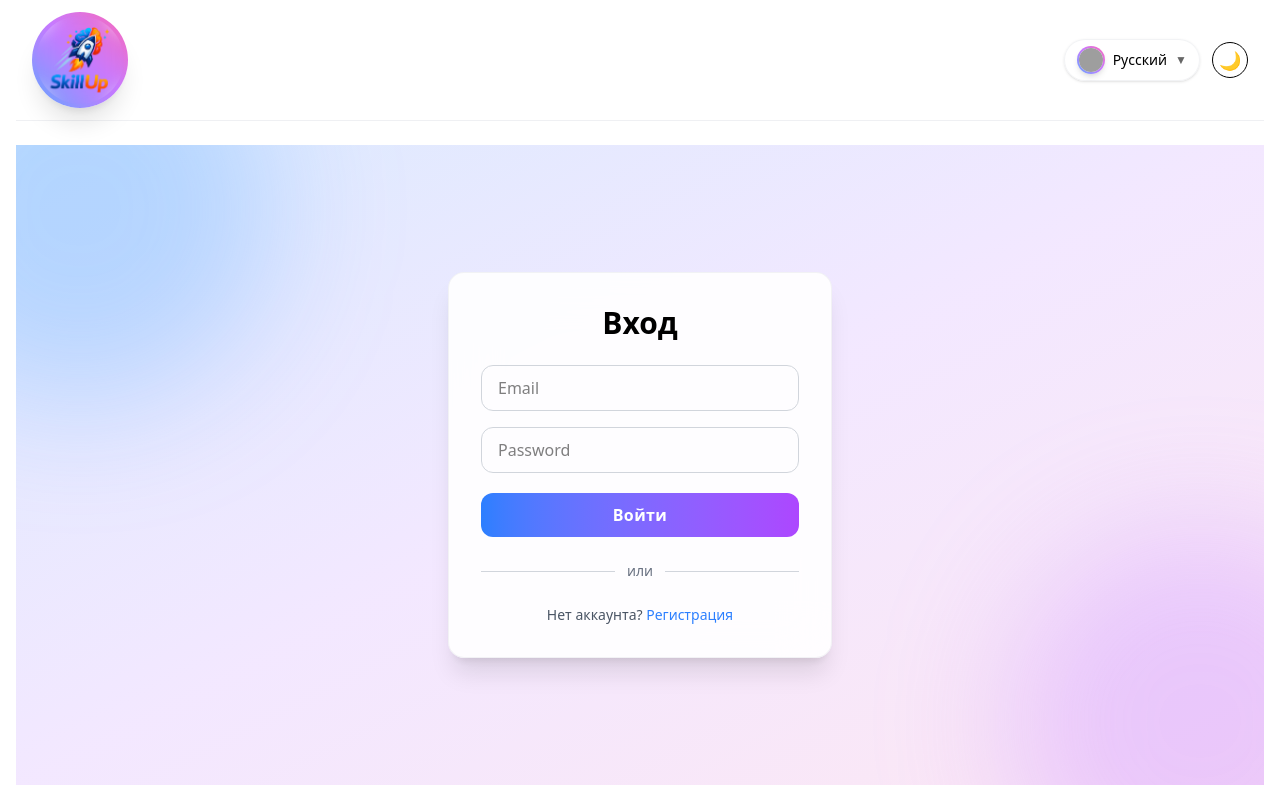
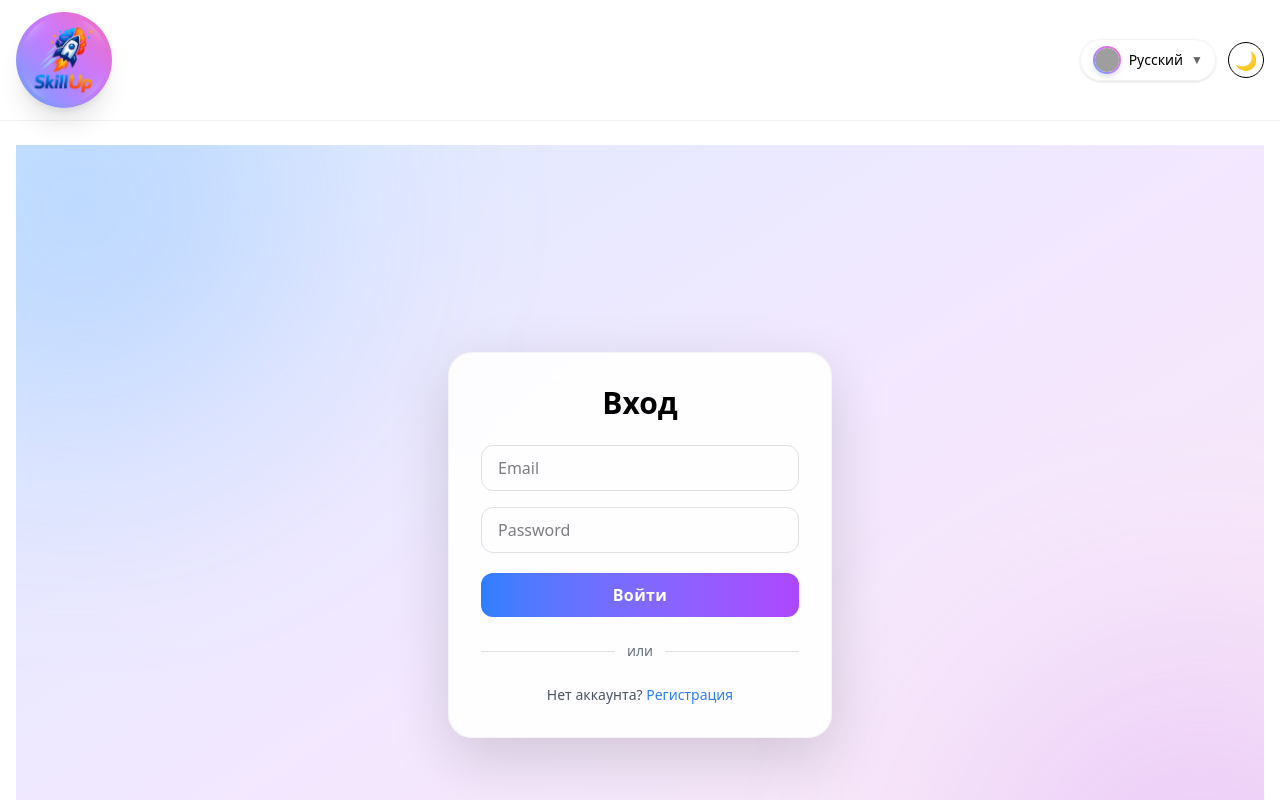
Before and after one commit to AbdulloevBurhon/SkillUp, a React (Vite) app: page /login in a window 1280 px wide. Shown: the top 800 px of the page. Built offline with nearby package versions, Linux system fonts and the light colour scheme; grey boxes are pictures that could not be loaded.

Commit message:
проверка

```diff
--- a/src/app/App.jsx
+++ b/src/app/App.jsx
@@ -1,30 +1,23 @@
-import {
-  createBrowserRouter,
-  RouterProvider,
-  Navigate,
-} from "react-router-dom";
+import { createBrowserRouter, RouterProvider } from "react-router-dom";
 
-import Layout from "../layout/layout";
+import MainLayout from "../layout/MainLayout";
 
 import Login from "../pages/login";
+import Register from "../pages/Register";
 import Home from "../pages/home";
 
-function App() {
 const router = createBrowserRouter([
   {
-      path: "/",
-      element: <Layout />,
-
+    element: <MainLayout />, // ВСЕГДА с Header
     children: [
-        { index: true, element: <Navigate to="/login" /> },
-
-        { path: "login", element: <Login /> },
-
-        { path: "home", element: <Home /> },
+      { path: "/", element: <Home /> },
+      { path: "/login", element: <Login /> },
+      { path: "/register", element: <Register /> },
     ],
   },
 ]);
 
+function App() {
   return <RouterProvider router={router} />;
 }
 
--- a/src/components/Header/Header.jsx
+++ b/src/components/Header/Header.jsx
@@ -1,5 +1,3 @@
-import { useEffect, useState } from "react";
-
 import ThemeSwitcher from "../ui/theme/switcher";
 import LangSwitcher from "../ui/lang/LangSwitcher";
 import Logo from "./logo";
--- /dev/null
+++ b/src/layout/AuthLayout.jsx
@@ -0,0 +1,11 @@
+import { Outlet } from "react-router-dom";
+
+function AuthLayout() {
+  return (
+    <div className="min-h-dvh overflow-hidden">
+      <Outlet />
+    </div>
+  );
+}
+
+export default AuthLayout;
--- /dev/null
+++ b/src/layout/MainLayout.jsx
@@ -0,0 +1,16 @@
+import { Outlet } from "react-router-dom";
+import Header from "../components/Header/Header";
+
+function MainLayout() {
+  return (
+    <div className="min-h-screen bg-white dark:bg-gray-900 text-black dark:text-white">
+      <Header />
+
+      <main className="w-full max-w-7xl mx-auto px-4 py-6">
+        <Outlet />
+      </main>
+    </div>
+  );
+}
+
+export default MainLayout;
--- a/src/layout/layout.jsx
+++ /dev/null
@@ -1,27 +0,0 @@
-import { Outlet } from "react-router-dom";
-import Header from "../components/Header/Header";
-
-function Layout() {
-  return (
-    <div
-      className="
-        min-h-screen
-        bg-white
-        dark:bg-gray-900
-        text-black
-        dark:text-white
-      "
-    >
-      {/* Global container */}
-      <div className="w-full max-w-7xl mx-auto px-4">
-        <Header />
-
-        <main className="py-6">
-          <Outlet />
-        </main>
-      </div>
-    </div>
-  );
-}
-
-export default Layout;
--- /dev/null
+++ b/src/pages/Register.jsx
@@ -0,0 +1,9 @@
+function Register() {
+  return (
+    <div>
+      <h1>Register</h1>
+    </div>
+  );
+}
+
+export default Register;
--- a/src/pages/login.jsx
+++ b/src/pages/login.jsx
@@ -3,11 +3,11 @@ import { Link } from "react-router-dom";
 function Login() {
   return (
     <div
-      style={{ minHeight: "80dvh" }}
+      style={{ height: "100dvh" }}
       className="
         w-full
+        overflow-hidden
         grid place-items-center
-        overflow-hidden
         relative
         bg-gradient-to-br
         from-blue-100
@@ -18,25 +18,25 @@ function Login() {
         dark:to-gray-900
       "
     >
-      {/* Glow */}
-      <div className="pointer-events-none absolute -top-32 -left-32 w-96 h-96 bg-blue-400/30 rounded-full blur-3xl" />
-      <div className="pointer-events-none absolute -bottom-32 -right-32 w-96 h-96 bg-purple-400/30 rounded-full blur-3xl" />
+      {/* Ambient Glow */}
+      <div className="pointer-events-none absolute -top-40 -left-40 w-[28rem] h-[28rem] bg-blue-400/25 rounded-full blur-[120px]" />
+      <div className="pointer-events-none absolute -bottom-40 -right-40 w-[28rem] h-[28rem] bg-purple-400/25 rounded-full blur-[120px]" />
 
       {/* Card */}
       <div
         className="
           relative z-10
-          w-[92%] max-w-sm
+          w-[90%] max-w-sm
           p-8
-          rounded-2xl
+          rounded-3xl
           bg-white/90
           dark:bg-gray-800/90
-          backdrop-blur-xl
-          border border-gray-200/50
-          dark:border-gray-700/50
-          shadow-xl
+          backdrop-blur-2xl
+          border border-gray-200/40
+          dark:border-gray-700/40
+          shadow-[0_20px_60px_rgba(0,0,0,0.15)]
           transition-all
-          hover:shadow-2xl
+          hover:shadow-[0_30px_80px_rgba(0,0,0,0.25)]
         "
       >
         {/* Title */}
@@ -49,10 +49,10 @@ function Login() {
           className="
             w-full mb-4 px-4 py-2.5
             rounded-xl
-            border border-gray-300
-            dark:border-gray-600
+            border border-gray-300/70
+            dark:border-gray-600/70
             bg-transparent
-            focus:ring-2 focus:ring-blue-500/50
+            focus:ring-2 focus:ring-blue-500/40
             focus:border-blue-500
             outline-none
             transition
@@ -66,10 +66,10 @@ function Login() {
           className="
             w-full mb-5 px-4 py-2.5
             rounded-xl
-            border border-gray-300
-            dark:border-gray-600
+            border border-gray-300/70
+            dark:border-gray-600/70
             bg-transparent
-            focus:ring-2 focus:ring-blue-500/50
+            focus:ring-2 focus:ring-blue-500/40
             focus:border-blue-500
             outline-none
             transition
@@ -89,7 +89,7 @@ function Login() {
             tracking-wide
             hover:opacity-90
             hover:shadow-lg
-            active:scale-95
+            active:scale-[0.97]
             transition
           "
         >
@@ -98,9 +98,9 @@ function Login() {
 
         {/* Divider */}
         <div className="my-6 flex items-center gap-3">
-          <div className="flex-1 h-px bg-gray-300 dark:bg-gray-600" />
+          <div className="flex-1 h-px bg-gray-300/70 dark:bg-gray-600/70" />
           <span className="text-sm text-gray-500">или</span>
-          <div className="flex-1 h-px bg-gray-300 dark:bg-gray-600" />
+          <div className="flex-1 h-px bg-gray-300/70 dark:bg-gray-600/70" />
         </div>
 
         {/* Register */}
```
Lines whose indentation alone changed are shown as unchanged.
